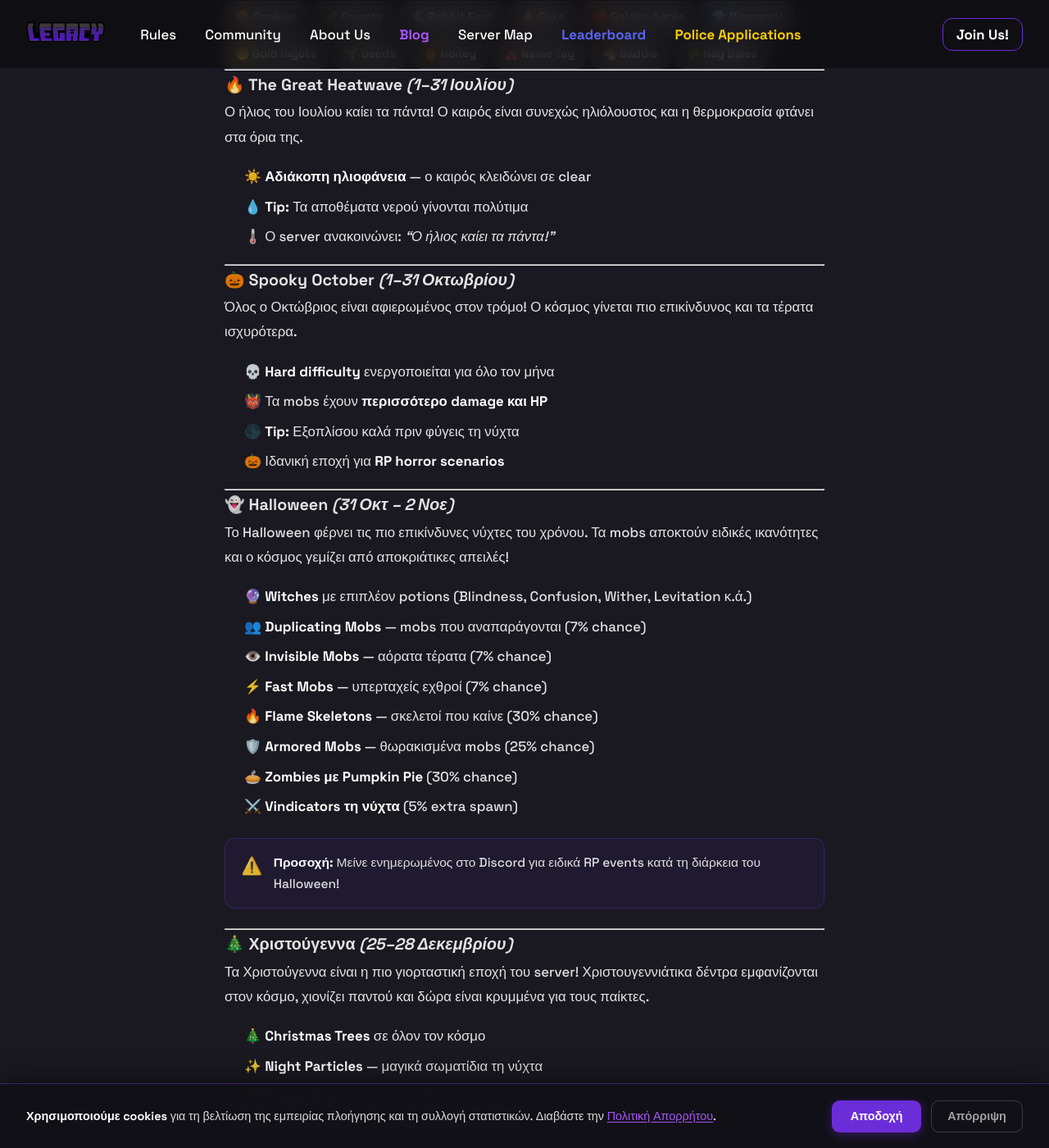
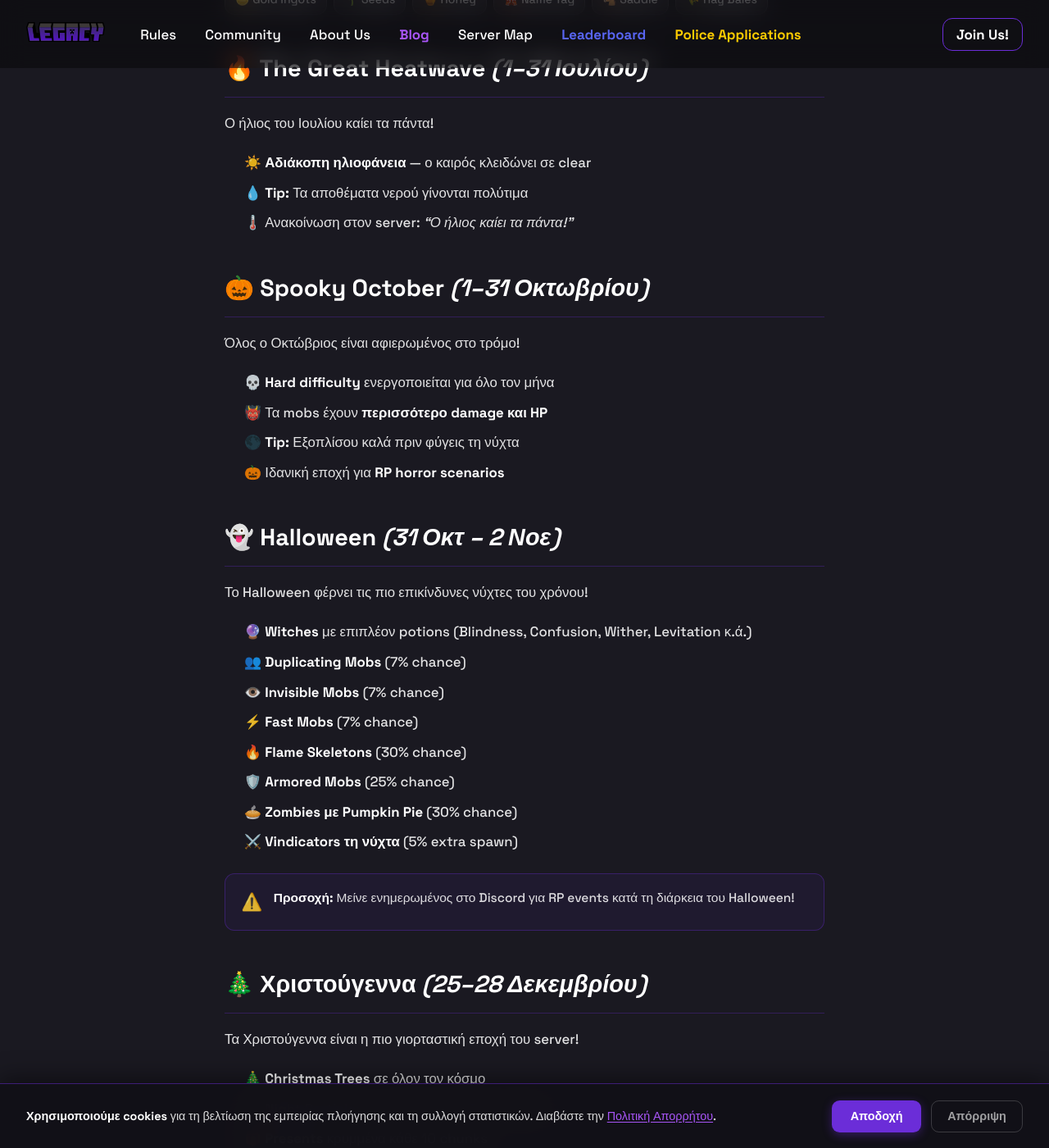
Before and after one commit to ThFos/pgg-legacy, a Jekyll site: the page built from blog/imerologio-epoxwn-events/index.md, in a window 1280 px wide and 1400 px high, scrolled down 2229 px. Shown: the whole window at 82% size. Built offline with Jekyll 4.4.1, drawn with Linux system fonts in a browser that asks for light colours; some of the changed text lies outside the part shown.

Commit message:
Update Άρθρα Blog “imerologio-epoxwn-events/index”

```diff
--- a/blog/imerologio-epoxwn-events/index.md
+++ b/blog/imerologio-epoxwn-events/index.md
@@ -10,167 +10,123 @@
 ---
 Ένα από τα πιο μοναδικά χαρακτηριστικά του PGG Legacy είναι το **σύστημα εποχών και events σε πραγματικό χρόνο**. Ο κόσμος αλλάζει ανάλογα με την εποχή του χρόνου, φέρνοντας μοναδικά events, ειδικούς κανόνες και αποκλειστικά rewards.
 
----
-
-### 📍 Γρήγορη Πλοήγηση (Quicknav)
-[🎆 Νέο Έτος](#ev-newyear) • [❄️ Winter Frost](#ev-frost) • [🐣 Πάσχα](#ev-easter) • [🔥 Heatwave](#ev-heatwave) • [🎃 Spooky October](#ev-spooky) • [👻 Halloween](#ev-halloween) • [🎄 Χριστούγεννα](#ev-christmas) • [🛒 Εβδομαδιαία](#ev-weekly) • [🌅 Καθημερινά](#ev-daily)
-
----
+**Κατηγορίες:**
+[Μετακινήσεις](#cmd-travel) • [Modes & Περιβάλλον](#cmd-modes) • [Επικοινωνία](#cmd-chat) • [Ασφάλεια](#cmd-safety) • [Roleplay](#cmd-rp) • [Έκτακτη Ανάγκη](#cmd-emergency) • [Skin](#cmd-skin)
 
 ## 📅 Ετήσιο Ημερολόγιο Events
 
 | Περίοδος | Event | Διάρκεια |
 | :--- | :--- | :--- |
-| **1 Ιαν** | 🎆 Καλή Χρονιά! | 1 Ιανουαρίου |
-| **Ιαν** | ❄️ Winter Harvest Frost | 1–31 Ιανουαρίου |
-| **Απρ** | 🐣 Πάσχα | 20–24 Απριλίου |
-| **Ιουλ** | 🔥 The Great Heatwave | 1–31 Ιουλίου |
-| **Οκτ** | 🎃 Spooky October | 1–31 Οκτωβρίου |
-| **Οκτ–Νοε** | 👻 Halloween | 31 Οκτ – 2 Νοεμβρίου |
-| **Δεκ** | 🎄 Χριστούγεννα | 25–28 Δεκεμβρίου |
-| **Κάθε Δευτέρα** | 🛒 Merchant Monday | Εβδομαδιαίο |
-| **Καθημερινά** | 🌅 Lucky Morning | Καθημερινό |
+| 1 Ιαν | 🎆 Καλή Χρονιά! | 1 Ιανουαρίου |
+| Ιαν | ❄️ Winter Harvest Frost | 1–31 Ιανουαρίου |
+| Απρ | 🐣 Πάσχα | 20–24 Απριλίου |
+| Ιουλ | 🔥 The Great Heatwave | 1–31 Ιουλίου |
+| Οκτ | 🎃 Spooky October | 1–31 Οκτωβρίου |
+| Οκτ–Νοε | 👻 Halloween | 31 Οκτ – 2 Νοεμβρίου |
+| Δεκ | 🎄 Χριστούγεννα | 25–28 Δεκεμβρίου |
+| Κάθε Δευτέρα | 🛒 Merchant Monday | Εβδομαδιαίο |
+| Καθημερινά | 🌅 Lucky Morning | Καθημερινό |
 
----
+## 🎆 Καλή Χρονιά! *(1 Ιανουαρίου)*
 
-## 📆 Ετήσια Events
-
-### <span id="ev-newyear"></span>🎆 Καλή Χρονιά! *(1 Ιανουαρίου)*
-
-Η αλλαγή του χρόνου γιορτάζεται με πυροτεχνήματα σε όλο τον κόσμο! Τα χωριά γεμίζουν από εορταστικά fireworks boxes, και ο κόσμος φωτίζεται για μία νύχτα.
+Η αλλαγή του χρόνου γιορτάζεται με πυροτεχνήματα σε όλο τον κόσμο!
 
 * 🎆 **Firework boxes** εμφανίζονται σε όλο τον κόσμο
 * 🏘️ Κατευθύνσου σε κοντινό χωριό για τις γιορτές
 * 🌐 Ανακοίνωση στον server: *"Καλή χρονιά!"*
 
----
+## ❄️ Winter Harvest Frost *(1–31 Ιανουαρίου)*
 
-### <span id="ev-frost"></span>❄️ Winter Harvest Frost *(1–31 Ιανουαρίου)*
-
-Ο παγετός του Ιανουαρίου επηρεάζει τις καλλιέργειες! Οι φυτείες αναπτύσσονται πιο αργά λόγω του κρύου, κάνοντας τα τρόφιμα πολυτιμότερα.
+Ο παγετός του Ιανουαρίου επηρεάζει τις καλλιέργειες!
 
 * ❄️ **Μειωμένος ρυθμός ανάπτυξης** καλλιεργειών (`randomTickSpeed: 1`)
 * 🌾 **Tip:** Αποθήκευσε τρόφιμα πριν ξεκινήσει ο Ιανουάριος
 * 💰 Τα τρόφιμα γίνονται πιο **πολύτιμα στο market**
 
----
+## 🐣 Πάσχα *(20–24 Απριλίου)*
 
-### <span id="ev-easter"></span>🐣 Πάσχα *(20–24 Απριλίου)*
-
-Ο κόσμος γεμίζει από κρυμμένα πασχαλινά αυγά με rewards! Αλλά πρόσεχε — τη νύχτα κυκλοφορούν επικίνδυνα Killer Bunnies...
+Ο κόσμος γεμίζει από κρυμμένα πασχαλινά αυγά με rewards!
 
 * 🥚 **Easter Eggs** κρυμμένα σε όλο τον κόσμο (κάθε 4 chunks)
 * 🐇 **Killer Bunnies** εμφανίζονται (10% spawn rate)
 * 🌙 **Προσοχή τη νύχτα** — τα τέρατα είναι πιο επικίνδυνα
 
-**🎁 Τι μπορείς να βρεις στα αυγά:**
+**Τι μπορείς να βρεις στα αυγά:**
 <div class="event-loot-grid">
-  <span>🍪 Cookies</span>
-  <span>🥕 Carrots</span>
-  <span>🐇 Rabbit Foot</span>
-  <span>🎂 Cake</span>
-  <span>🍎 Golden Apple</span>
-  <span>💎 Diamonds</span>
-  <span>🪙 Gold Ingots</span>
-  <span>🌱 Seeds</span>
-  <span>🍯 Honey</span>
-  <span>🎪 Name Tag</span>
-  <span>🐴 Saddle</span>
-  <span>🌾 Hay Bales</span>
+  <span>🍪 Cookies</span><span>🥕 Carrots</span><span>🐇 Rabbit Foot</span>
+  <span>🎂 Cake</span><span>🍎 Golden Apple</span><span>💎 Diamonds</span>
+  <span>🪙 Gold Ingots</span><span>🌱 Seeds</span><span>🍯 Honey</span>
+  <span>🎪 Name Tag</span><span>🐴 Saddle</span><span>🌾 Hay Bales</span>
 </div>
 
----
+## 🔥 The Great Heatwave *(1–31 Ιουλίου)*
 
-### <span id="ev-heatwave"></span>🔥 The Great Heatwave *(1–31 Ιουλίου)*
-
-Ο ήλιος του Ιουλίου καίει τα πάντα! Ο καιρός είναι συνεχώς ηλιόλουστος και η θερμοκρασία φτάνει στα όρια της.
+Ο ήλιος του Ιουλίου καίει τα πάντα!
 
 * ☀️ **Αδιάκοπη ηλιοφάνεια** — ο καιρός κλειδώνει σε clear
 * 💧 **Tip:** Τα αποθέματα νερού γίνονται πολύτιμα
-* 🌡️ Ο server ανακοινώνει: *"Ο ήλιος καίει τα πάντα!"*
+* 🌡️ Ανακοίνωση στον server: *"Ο ήλιος καίει τα πάντα!"*
 
----
+## 🎃 Spooky October *(1–31 Οκτωβρίου)*
 
-### <span id="ev-spooky"></span>🎃 Spooky October *(1–31 Οκτωβρίου)*
-
-Όλος ο Οκτώβριος είναι αφιερωμένος στον τρόμο! Ο κόσμος γίνεται πιο επικίνδυνος και τα τέρατα ισχυρότερα.
+Όλος ο Οκτώβριος είναι αφιερωμένος στο τρόμο!
 
 * 💀 **Hard difficulty** ενεργοποιείται για όλο τον μήνα
 * 👹 Τα mobs έχουν **περισσότερο damage και HP**
 * 🌑 **Tip:** Εξοπλίσου καλά πριν φύγεις τη νύχτα
 * 🎃 Ιδανική εποχή για **RP horror scenarios**
 
----
+## 👻 Halloween *(31 Οκτ – 2 Νοε)*
 
-### <span id="ev-halloween"></span>👻 Halloween *(31 Οκτ – 2 Νοε)*
-
-Το Halloween φέρνει τις πιο επικίνδυνες νύχτες του χρόνου. Τα mobs αποκτούν ειδικές ικανότητες και ο κόσμος γεμίζει από αποκριάτικες απειλές!
+Το Halloween φέρνει τις πιο επικίνδυνες νύχτες του χρόνου!
 
 * 🔮 **Witches** με επιπλέον potions (Blindness, Confusion, Wither, Levitation κ.ά.)
-* 👥 **Duplicating Mobs** — mobs που αναπαράγονται (7% chance)
-* 👁️ **Invisible Mobs** — αόρατα τέρατα (7% chance)
-* ⚡ **Fast Mobs** — υπερταχείς εχθροί (7% chance)
-* 🔥 **Flame Skeletons** — σκελετοί που καίνε (30% chance)
-* 🛡️ **Armored Mobs** — θωρακισμένα mobs (25% chance)
+* 👥 **Duplicating Mobs** (7% chance)
+* 👁️ **Invisible Mobs** (7% chance)
+* ⚡ **Fast Mobs** (7% chance)
+* 🔥 **Flame Skeletons** (30% chance)
+* 🛡️ **Armored Mobs** (25% chance)
 * 🥧 **Zombies με Pumpkin Pie** (30% chance)
 * ⚔️ **Vindicators τη νύχτα** (5% extra spawn)
 
 <div class="blog-info-box">
   <span class="blog-info-icon">⚠️</span>
   <div>
-    <strong>Προσοχή:</strong> Μείνε ενημερωμένος στο Discord για ειδικά RP events κατά τη διάρκεια του Halloween!
+    <strong>Προσοχή:</strong> Μείνε ενημερωμένος στο Discord για RP events κατά τη διάρκεια του Halloween!
   </div>
 </div>
 
----
+## 🎄 Χριστούγεννα *(25–28 Δεκεμβρίου)*
 
-### <span id="ev-christmas"></span>🎄 Χριστούγεννα *(25–28 Δεκεμβρίου)*
-
-Τα Χριστούγεννα είναι η πιο γιορταστική εποχή του server! Χριστουγεννιάτικα δέντρα εμφανίζονται στον κόσμο, χιονίζει παντού και δώρα είναι κρυμμένα για τους παίκτες.
+Τα Χριστούγεννα είναι η πιο γιορταστική εποχή του server!
 
 * 🎄 **Christmas Trees** σε όλον τον κόσμο
 * ✨ **Night Particles** — μαγικά σωματίδια τη νύχτα
 * 🎁 **Presents** κρυμμένα κάθε 10 chunks
 * 🏘️ Επισκέψου κοντινό χωριό για τις γιορτές
 
-**🎁 Τι μπορείς να βρεις στα δώρα:**
+**Τι μπορείς να βρεις στα δώρα:**
 <div class="event-loot-grid">
-  <span>💎 Diamond</span>
-  <span>🍎 Golden Apple</span>
-  <span>🥕 Golden Carrot</span>
-  <span>🔮 Exp Bottles</span>
-  <span>🎆 Fireworks</span>
-  <span>🪙 Gold Ingot</span>
-  <span>🍖 Cooked Meats</span>
-  <span>📕 Books</span>
-  <span>🍞 Bread</span>
-  <span>⚗️ Nether Wart</span>
-  <span>🔱 Blaze Rod</span>
-  <span>⭐ Magma Cream</span>
+  <span>💎 Diamond</span><span>🍎 Golden Apple</span><span>🥕 Golden Carrot</span>
+  <span>🔮 Exp Bottles</span><span>🎆 Fireworks</span><span>🪙 Gold Ingot</span>
+  <span>🍖 Cooked Meats</span><span>📕 Books</span><span>🍞 Bread</span>
+  <span>⚗️ Nether Wart</span><span>🔱 Blaze Rod</span><span>⭐ Magma Cream</span>
 </div>
 
----
+## 🛒 Merchant Monday *(Κάθε Δευτέρα)*
 
-## 📅 Εβδομαδιαία & Καθημερινά Events
-
-### <span id="ev-weekly"></span>🛒 Merchant Monday *(Κάθε Δευτέρα)*
-
-Κάθε Δευτέρα, ειδικοί **Wandering Traders** καταφθάνουν σε όλο τον κόσμο με σπάνια αντικείμενα και ειδικές προσφορές!
+Κάθε Δευτέρα, ειδικοί Wandering Traders καταφθάνουν σε όλο τον κόσμο με σπάνια αντικείμενα και ειδικές προσφορές!
 
 * 🗺️ **Wandering Traders** spawnaρουν κοντά σε παίκτες
 * ⏰ Παραμένουν για **24 ώρες** (24.000 ticks)
 * 💰 Ιδανική ευκαιρία για σπάνια items
 
----
-
-### <span id="ev-daily"></span>🌅 Lucky Morning *(Κάθε μέρα)*
+## 🌅 Lucky Morning *(Καθημερινά)*
 
 Κάθε πρωί, κάθε παίκτης που είναι online λαμβάνει ένα δώρο για την καλή αρχή της μέρας!
 
 * 🍞 **Δωρεάν Bread** για κάθε παίκτη κάθε πρωί
 * 💬 Actionbar μήνυμα: *"Καλή μέρα! Ένα σάντουιτς για εσένα!"*
-
----
 
 <div class="blog-info-box">
   <span class="blog-info-icon">💡</span>
```
